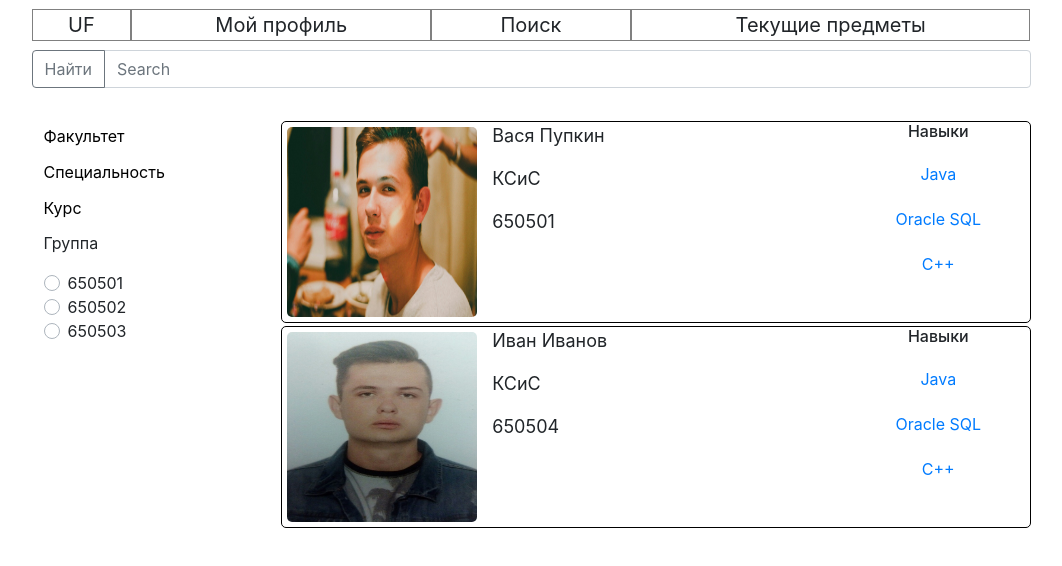
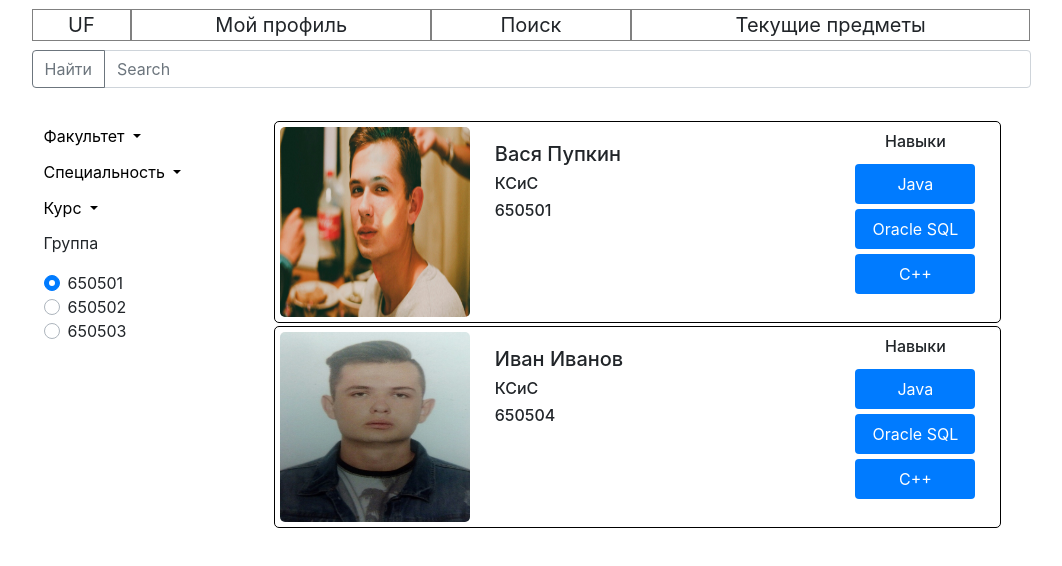
Before and after one commit to DanyaHDanny/UniversityFacemash, a plain HTML site: page src/finder/finder.html in a window 1280 px wide. Shown: the whole page, without its empty margins (109-1171 px from the left). Drawn offline with nearby package versions, Linux system fonts and the light colour scheme.

Commit message:
Added search page before and after screenshots

```diff
--- a/src/finder/finder.html
+++ b/src/finder/finder.html
@@ -37,7 +37,7 @@
             <div class="left-column">
 
                 <div class="dropdown">
-                    <button class="btn btn-secondary" type="button" data-toggle="dropdown" >
+                    <button class="btn btn-secondary dropdown-toggle" type="button" data-toggle="dropdown" >
                         Факультет
                     </button>
                     <div class="dropdown-menu" aria-labelledby="dropdownMenuButton">
@@ -48,7 +48,7 @@
                 </div>
 
                 <div class="dropdown">
-                    <button class="btn btn-secondary" type="button" data-toggle="dropdown" >
+                    <button class="btn btn-secondary dropdown-toggle" type="button" data-toggle="dropdown" >
                         Специальность
                     </button>
                     <div class="dropdown-menu" aria-labelledby="dropdownMenuButton">
@@ -59,7 +59,7 @@
                 </div>
 
                 <div class="dropdown">
-                    <button class="btn btn-secondary type="button" data-toggle="dropdown" >
+                    <button class="btn btn-secondary dropdown-toggle" type="button" data-toggle="dropdown" >
                         Курс
                     </button>
                     <div class="dropdown-menu" aria-labelledby="dropdownMenuButton">
@@ -72,7 +72,7 @@
                 <div class="group-radio">
                     <p>Группа</p>
                     <div class="custom-control custom-radio">
-                        <input type="radio" id="customRadio1" name="customRadio" class="custom-control-input">
+                        <input type="radio" id="customRadio1" name="customRadio" class="custom-control-input" checked>
                         <label class="custom-control-label" for="customRadio1">650501</label>
                     </div>
                     <div class="custom-control custom-radio">
@@ -97,22 +97,22 @@
                     </div>
 
                     <div class="profile-info">
-                        <p>Вася Пупкин</p>
-                        <p>КСиС</p>
-                        <p>650501</p>
+                        <h5>Вася Пупкин</h5>
+                        <h6>КСиС</h6>
+                        <h6>650501</h6>
                     </div>
 
                     <div class="profile-skills">
                         <h6>Навыки</h6>
                         <ul class="nav nav-pills profile-skills-item">
                             <li class="nav-item">
-                                <a class="nav-link" href="#">Java</a>
+                                <a class="nav-link active" href="#">Java</a>
                             </li>
                             <li class="nav-item">
-                                <a class="nav-link" href="#">Oracle SQL</a>
+                                <a class="nav-link active" href="#">Oracle SQL</a>
                             </li>
                             <li class="nav-item">
-                                <a class="nav-link" href="#">C++</a>
+                                <a class="nav-link active" href="#">C++</a>
                             </li>
                         </ul>
                     </div>
@@ -127,22 +127,22 @@
                     </div>
 
                     <div class="profile-info">
-                        <p>Иван Иванов</p>
-                        <p>КСиС</p>
-                        <p>650504</p>
+                        <h5>Иван Иванов</h5>
+                        <h6>КСиС</h6>
+                        <h6>650504</h6>
                     </div>
 
                     <div class="profile-skills">
                         <h6>Навыки</h6>
                         <ul class="nav nav-pills profile-skills-item">
                             <li class="nav-item">
-                                <a class="nav-link" href="#">Java</a>
+                                <a class="nav-link active" href="#">Java</a>
                             </li>
                             <li class="nav-item">
-                                <a class="nav-link" href="#">Oracle SQL</a>
+                                <a class="nav-link active" href="#">Oracle SQL</a>
                             </li>
                             <li class="nav-item">
-                                <a class="nav-link" href="#">C++</a>
+                                <a class="nav-link active" href="#">C++</a>
                             </li>
                         </ul>
                     </div>
--- a/src/finder/layout/style.css
+++ b/src/finder/layout/style.css
@@ -49,6 +49,7 @@
 .right-column{
     height: 1000px;
     width: 75%;
+    margin-right: 30px;
 }
 
 .dropdown button{
@@ -82,6 +83,8 @@
 
 .profile-info{
     width: 100%;
+    margin-left: 20px;
+    margin-top: 20px;
 }
 
 .profile-info p{
@@ -96,6 +99,7 @@
 
 .profile-skills h6{
     text-align: center;
+    margin-top: 10px;
 }
 
 .profile-skills-item{
```
Also changed, not shown: docs/Screenshots/search_after.png (added), docs/Screenshots/search_before.png (added).
